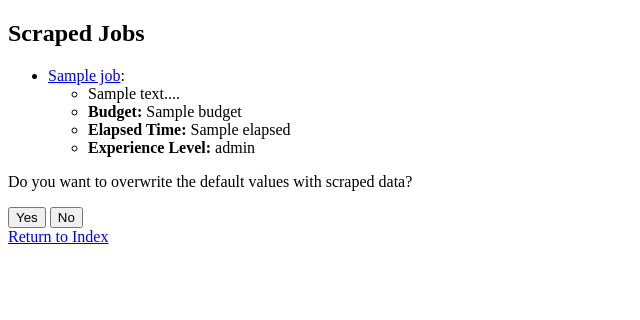
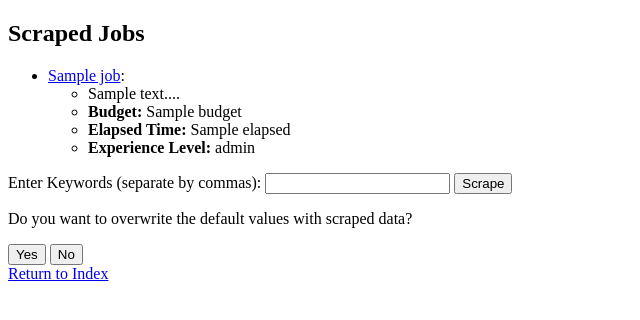
Before and after one commit to chipmoreno/UpworkJobScraper, a Python web app: template templates/scrape.html in a window 1280 px wide. Shown: the top 320 px of the page, without its empty margins (0-640 px from the left). Run offline with Jinja, Linux system fonts and the light colour scheme; the template is opened without the code that fills it: most values are stand-ins (such as "Sample title", 1, 10 or a date in 2020).

Commit message:
Scraper now accepts multiple queries in same scrape.

```diff
--- a/scraper.py
+++ b/scraper.py
@@ -3,9 +3,9 @@ from bs4 import BeautifulSoup
 import time
 from pprint import pprint
 
-def scraper():
+def scraper(keyword):
     driver = webdriver.Chrome()
-    driver.get('https://www.upwork.com/nx/search/jobs/?q=copywriting')
+    driver.get(f'https://www.upwork.com/nx/search/jobs/?q={keyword}')
     time.sleep(5)
     html = driver.page_source
     driver.quit()
--- a/templates/scrape.html
+++ b/templates/scrape.html
@@ -22,6 +22,12 @@
         {% endfor %}
     </ul>
 
+    <form method="POST" action="/scrape">
+        <label for="keywords">Enter Keywords (separate by commas):</label>
+        <input type="text" id="keywords" name="keywords">
+        <input type="submit" value="Scrape">
+    </form>
+
     <form method="POST">
         <p>Do you want to overwrite the default values with scraped data?</p>
         <button type="submit" name="overwrite" value="yes">Yes</button>
```
Also changed, not shown: app.py (+20 -3 lines), 1 other file.
